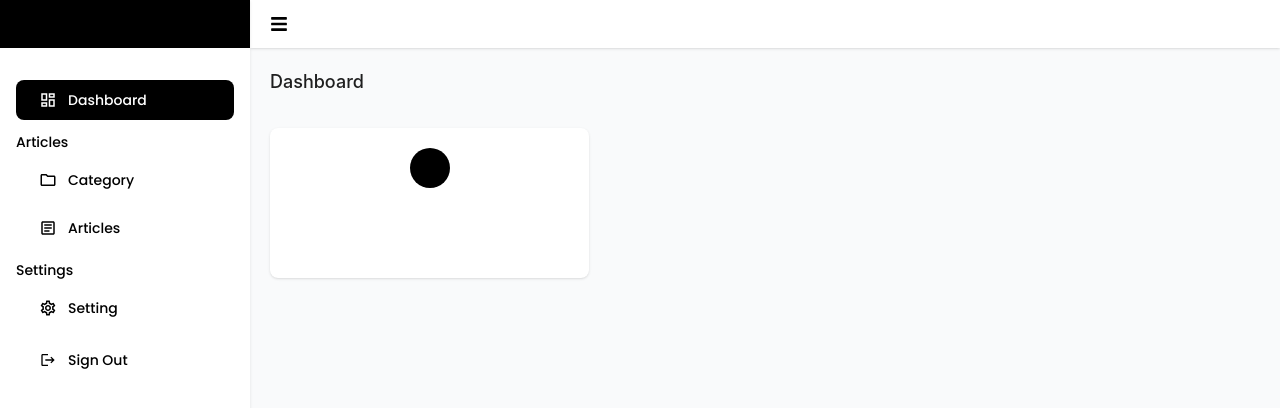
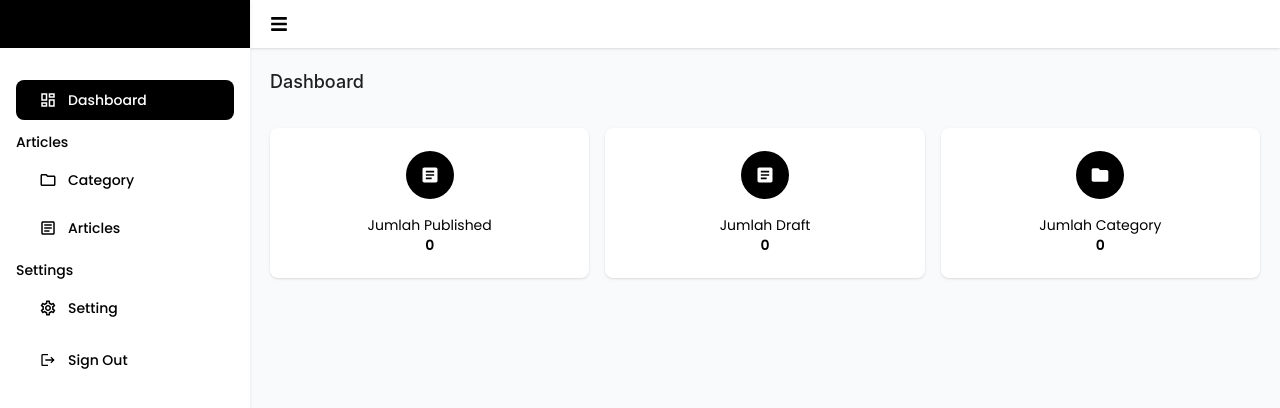
Before and after one commit to rifkyhilmann/portal-berita, a Next.js app: page /admin in a window 1280 px wide. Shown: the top 408 px of the page. Built offline with nearby package versions, Linux system fonts and the light colour scheme; no server answers; sample sign-in values are in the browser's storage.

Commit message:
feat: add element card dashboard

```diff
--- a/src/app/admin/page.tsx
+++ b/src/app/admin/page.tsx
@@ -2,6 +2,7 @@
 
 import LayoutAdmin from "@/components/template/LayoutAdmin"
 import { Breadcrumb } from "antd"
+import { MdArticle, MdFolder, MdOutlineArticle } from "react-icons/md"
 
 
 const Page = () => {
@@ -15,10 +16,32 @@ const Page = () => {
                     }
                 ]}
             />
-            <div className="grid xl:grid-cols-3 md:grid-cols-3 grid-cols-1 gap-4">
-                <div className="h-[150px] w-full bg-white shadow flex flex-col items-center p-5 rounded-lg">
-                    <div className="h-10 w-10 rounded-full bg-black flex items-center justify-center">
-
+            <div className="grid xl:grid-cols-3 md:grid-cols-2 grid-cols-1 gap-4">
+                <div className="h-[150px] w-full bg-white shadow flex flex-col justify-center gap-4 items-center p-5 rounded-lg">
+                    <div className="h-12 w-12 text-white text-xl rounded-full bg-black flex items-center justify-center">
+                        <MdArticle  />
+                    </div>
+                    <div className="flex flex-col items-center  ">
+                        <h1 className="text-sm">Jumlah Published</h1>
+                        <h1 className="text-sm font-semibold">0</h1>
+                    </div>
+                </div>
+                <div className="h-[150px] w-full bg-white shadow flex flex-col justify-center gap-4 items-center p-5 rounded-lg">
+                    <div className="h-12 w-12 text-white text-xl rounded-full bg-black flex items-center justify-center">
+                        <MdArticle  />
+                    </div>
+                    <div className="flex flex-col items-center  ">
+                        <h1 className="text-sm">Jumlah Draft</h1>
+                        <h1 className="text-sm font-semibold">0</h1>
+                    </div>
+                </div>
+                <div className="h-[150px] w-full bg-white shadow flex flex-col justify-center gap-4 items-center p-5 rounded-lg">
+                    <div className="h-12 w-12 text-white text-xl rounded-full bg-black flex items-center justify-center">
+                        <MdFolder  />
+                    </div>
+                    <div className="flex flex-col items-center  ">
+                        <h1 className="text-sm">Jumlah Category</h1>
+                        <h1 className="text-sm font-semibold">0</h1>
                     </div>
                 </div>
             </div>
```
